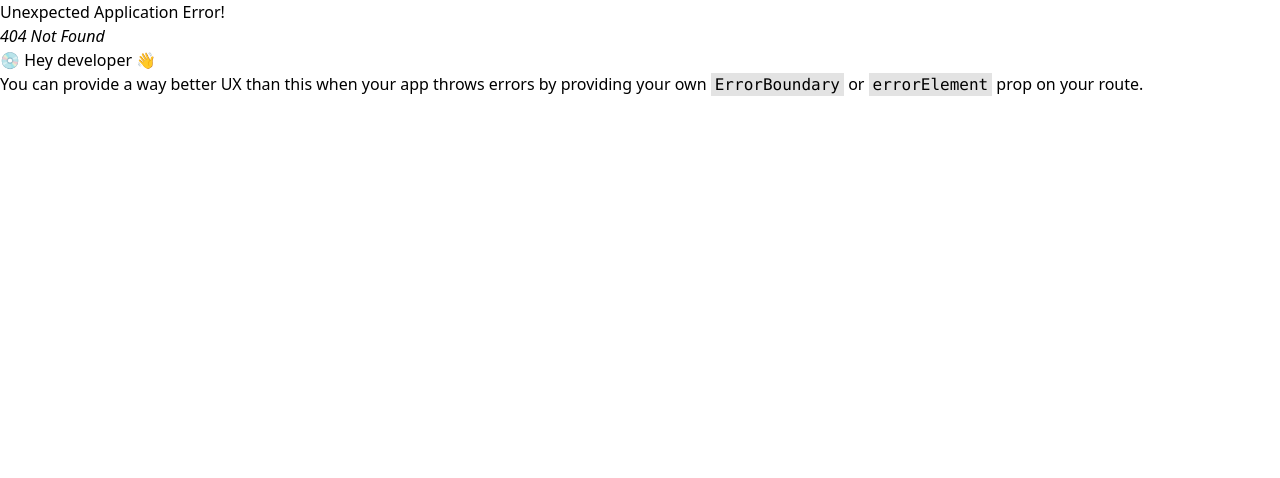
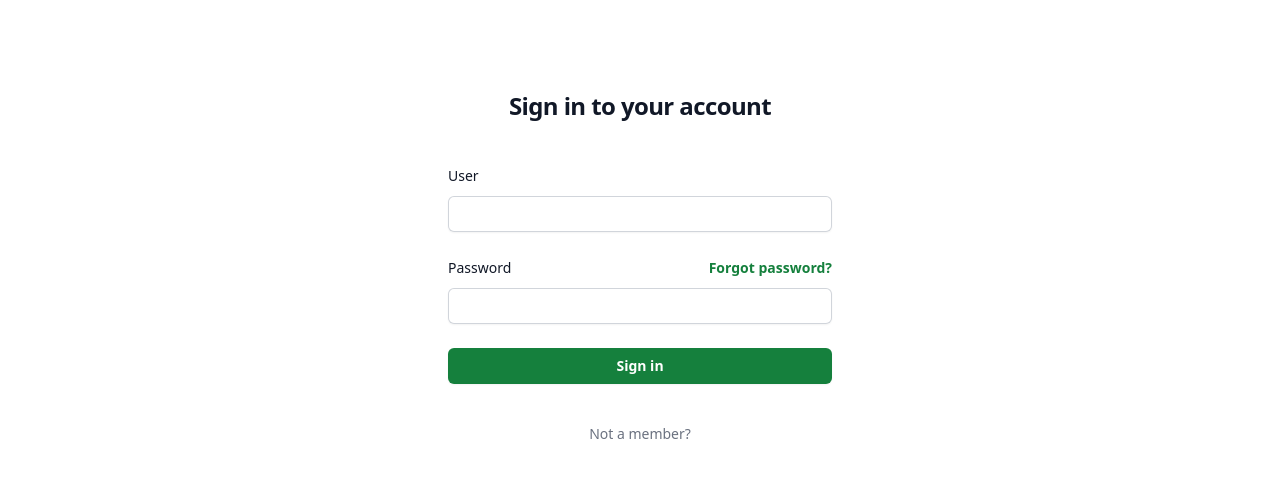
Before and after one commit to insper-tecnologias-web/projeto-3-breno_david_thiago, a React (Vite) app in the folder frontend/: page /login in a window 1280 px wide. Before the commit this address had no page. Shown: the top 478 px of the page. Built offline with nearby package versions, Linux system fonts and the light colour scheme.

Commit message:
pagina login

```diff
--- /dev/null
+++ b/frontend/src/components/Login/index.jsx
@@ -0,0 +1,116 @@
+// import palmeiras from '../assets/palmeiras.png';
+import { useState } from 'react';
+import axios from "axios";
+import { Link } from 'react-router-dom';
+import { useNavigate } from 'react-router-dom';
+
+
+
+export function Login() {
+    const [loginStats, setLoginStats] = useState(false);
+    const [user, setUser] = useState("");
+    const [senha, setSenha] = useState("");
+    const [submitted, setSubmitted] = useState(false)
+    const [id, setId] = useState();
+    const navigate = useNavigate();
+
+    const handleInputUser = (event) => {
+        setUser(event.target.value);
+      };
+
+    const handleInputSenha = (event) => {
+        const { name, value } = event.target;
+        setSenha(value);
+    };
+
+    const checkLogin = (event) => {
+        event.preventDefault();
+        const formData = {
+          "username" : user,
+          "password" : senha,
+        }
+        axios
+        .post("http://127.0.0.1:8000/api/token/", formData)
+        .then((res) => {
+            console.log(res.data);
+          })
+
+    };
+
+      return (
+        <>
+          <div className="flex min-h-full flex-1 flex-col justify-center px-6 py-12 lg:px-8">
+            <div className="sm:mx-auto sm:w-full sm:max-w-sm">
+              {/* <img
+                className="mx-auto h-10 w-auto"
+                src= {palmeiras}
+                alt="Your Company"
+              /> */}
+              <h2 className="mt-10 text-center text-2xl font-bold leading-9 tracking-tight text-gray-900">
+                Sign in to your account
+              </h2>
+            </div>
+
+            <div className="mt-10 sm:mx-auto sm:w-full sm:max-w-sm">
+              <form className="space-y-6" onSubmit={checkLogin}>
+                <div>
+                  <label htmlFor="user" className="flex flex-row justify-start text-sm font-medium leading-6 text-gray-900">
+                    User
+                  </label>
+                  <div className="mt-2">
+                    <input
+                      id="user"
+                      name="user"
+                      type="user"
+                      required
+                      onChange= {handleInputUser}
+                      className="block w-full px-3 rounded-md border-0 py-1.5 text-gray-900 shadow-sm ring-1 ring-inset ring-gray-300 placeholder:text-gray-400 sm:text-sm sm:leading-6"
+                    />
+                  </div>
+                </div>
+
+                <div>
+                  <div className="flex items-center justify-between">
+                    <label htmlFor="password" className="block text-sm font-medium leading-6 text-gray-900">
+                      Password
+                    </label>
+                    <div className="text-sm">
+                      <a href="#" className="font-semibold text-green-700 hover:text-green-600">
+                        Forgot password?
+                      </a>
+                    </div>
+                  </div>
+                  <div className="mt-2">
+                    <input
+                      id="password"
+                      name="password"
+                      type="password"
+                      autoComplete="current-password"
+                      required
+                      onChange= {handleInputSenha}
+                      className="block w-full rounded-md px-3 border-0 py-1.5 text-gray-900 shadow-sm ring-1 ring-inset ring-gray-300 placeholder:text-gray-400 sm:text-sm sm:leading-6"
+                    />
+                  </div>
+                </div>
+
+                <div>
+                  <button
+                    type="submit"
+                    className="flex w-full justify-center mb-4 rounded-md bg-green-700 px-3 py-1.5 text-sm font-semibold leading-6 text-white shadow-sm hover:bg-green-600"
+                  >
+                    Sign in
+                  </button>
+                </div>
+              </form>
+                {/* {submitted ? (loginStats ? (navigate(`/logged/${id}`)) : (<AlertDestructive> Usuário ou Senha incorreto. Por favor, tente novamente. </AlertDestructive>)) : (null)} */}
+              <p className="mt-10 text-center text-sm text-gray-500">
+                Not a member?{' '}
+                {/* <Link to = "/register" className="font-semibold leading-6 text-green-700 hover:text-green-600">
+                  Register
+                </Link> */}
+              </p>
+            </div>
+          </div>
+        </>
+  )
+}
--- a/frontend/src/main.jsx
+++ b/frontend/src/main.jsx
@@ -8,6 +8,7 @@ import Watchlist from './components/Watchlist/index'
 import axios from 'axios'
 import { createBrowserRouter, RouterProvider, useParams } from 'react-router-dom';
 import Coin from './components/Coin/Coin'
+import { Login } from './components/Login';
 
 
 const CoinWrapper = () => {
@@ -29,6 +30,10 @@ const router = createBrowserRouter(
     element: <Watchlist ></Watchlist>,
   },
   {
+    path: "/login",
+    element: <Login/>,
+  },
+  {
     path: "coin/:coinKey",
     element: <CoinWrapper/>,
   }
```
